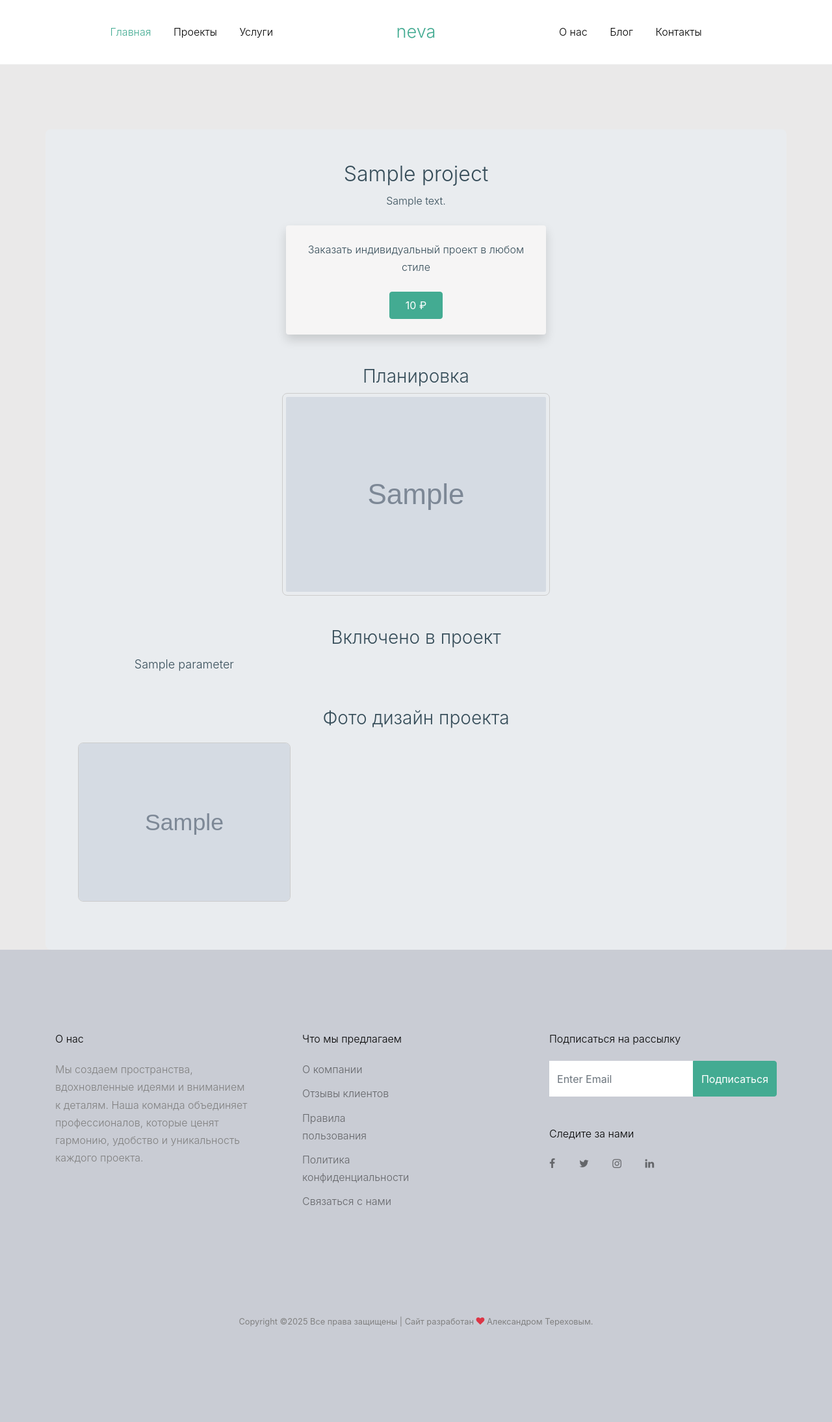
After one commit to musecollaboration/marga, a Django app: a page that uses templates/header.html in a window 1280 px wide. The commit adds this page. Shown: the whole page at 65% size. Run offline with Django 5.2, Linux system fonts and the light colour scheme; tables that the repository leaves empty hold one stand-in row (values such as "Sample post"); grey boxes marked "Sample" are stand-in pictures; some libraries are stand-ins or nearby versions; some web fonts are replaced.

Commit message:
Добавил странички для проектов и одного проекта

```diff
--- a/apps/marga_design/admin.py
+++ b/apps/marga_design/admin.py
@@ -40,13 +40,13 @@ class ProjectAdmin(admin.ModelAdmin):
     readonly_fields = ['created']
     search_fields = ['title']
     inlines = [ProjectParameterInline, ProjectImageInline]
-    list_display = ['title', 'price', 'published']
-    list_editable = ['price', 'published']
+    list_display = ['title', 'price', 'published', 'top_rating']
+    list_editable = ['price', 'published', 'top_rating']
     list_per_page = 10
     save_on_top = True
     ordering = ['-created']
     list_filter = ['published', 'price']
-    fields = ['title', 'price', 'published', 'description', 'plan_image', 'created']
+    fields = ['title','location','top_rating', 'price', 'published', 'description', 'created','plan_image']
     actions = ['on_published', 'off_published']
 
     @admin.action(description='Снять с публикации')
--- a/apps/marga_design/models.py
+++ b/apps/marga_design/models.py
@@ -8,7 +8,7 @@ from apps.services.utils import ProjectImagePath
 class Project(AutoSlugMixin):
     """Модель для проектов"""
     title = models.CharField(max_length=255, verbose_name='Название проекта')
-    # location = models.CharField(max_length=255, verbose_name='Локация')
+    location = models.CharField(max_length=255, null=True, verbose_name='Локация')
     description = models.TextField(verbose_name='Информация о проекте')
     price = models.IntegerField(blank=True, null=True, verbose_name='Цена проекта')
     plan_image = models.ImageField(upload_to=ProjectImagePath('plan_images'), blank=True, null=True,
@@ -18,7 +18,7 @@ class Project(AutoSlugMixin):
     updated = models.DateTimeField(auto_now=True, verbose_name='Дата обновления', help_text='Дата обновления проекта')
     published = models.BooleanField(default=True, verbose_name='Статус',
                                     help_text='Убрать галочку если нужно снять с публикации')
-    # top_rating = models.BooleanField(default=False, verbose_name='Рейтинг', help_text='Публикации на главной страницы')
+    top_rating = models.BooleanField(default=False, verbose_name='Рейтинг', help_text='Публикации на главной страницы')
 
     class Meta:
         ordering = ['-created']
@@ -43,7 +43,8 @@ class Parameter(AutoSlugMixin):
 
 class ProjectParameter(models.Model):
     """Связь параметров и проектов"""
-    parameter = models.ForeignKey(Parameter, on_delete=models.CASCADE, related_name='parameters_set', verbose_name='Параметры')
+    parameter = models.ForeignKey(Parameter, on_delete=models.CASCADE, related_name='parameters_set',
+                                  verbose_name='Параметры')
     project = models.ForeignKey(Project, on_delete=models.CASCADE, related_name='project_parameters_set')
 
     class Meta:
--- a/apps/marga_design/signals.py
+++ b/apps/marga_design/signals.py
@@ -9,7 +9,7 @@ from marga import settings
 from .models import AutoSlugMixin, Project, ProjectImage
 
 
-@receiver(pre_save)
+@receiver(pre_save, sender=Project)
 def update_slug_and_rename_project_folders(sender, instance, **kwargs):
     if not issubclass(sender, AutoSlugMixin):
         return
--- /dev/null
+++ b/apps/marga_design/templatetags/custom_filters.py
@@ -0,0 +1,8 @@
+from django import template
+
+register = template.Library()
+
+@register.filter
+def price_filter(value):
+    """Разбивает число на тысячные"""
+    return f'{value:,d}'.replace(',', ' ')
--- a/apps/marga_design/urls.py
+++ b/apps/marga_design/urls.py
@@ -5,4 +5,7 @@ from . import views
 app_name = 'marga_design'
 urlpatterns = [
     path('', views.MargaHome.as_view(template_name='marga_design/home.html'), name='index'),
+
+    path('projects/', views.MargaProjectsList.as_view(), name='projects_list'),
+    path('project<slug:slug>/', views.MargaProject.as_view(), name='project'),
 ]
--- a/apps/marga_design/views.py
+++ b/apps/marga_design/views.py
@@ -1,5 +1,5 @@
 from django.shortcuts import render
-from django.views.generic import ListView
+from django.views.generic import ListView, DetailView
 
 from apps.marga_design.models import Project
 
@@ -10,7 +10,24 @@ from apps.marga_design.models import Project
 class MargaHome(ListView):
     model = Project
     template_name = 'marga_design/home.html'
-    context_object_name = 'project_list'
+    context_object_name = 'projects_list'
+
 
     def get_queryset(self):
-        return Project.objects.all()
+        queryset = super().get_queryset()
+        queryset = queryset.filter(top_rating=True).order_by('?')[:4]
+        return queryset
+
+
+class MargaProject(DetailView):
+    model = Project
+    template_name = 'marga_design/project.html'
+    context_object_name = 'project'
+
+
+class MargaProjectsList(ListView):
+    model = Project
+    template_name = 'marga_design/projects_list.html'
+    context_object_name = 'projects_list'
+    paginate_by = 6
+    queryset = Project.objects.filter(published=True)
--- a/templates/header.html
+++ b/templates/header.html
@@ -5,7 +5,7 @@
                 <nav class="site-navigation text-right ml-auto" role="navigation">
                     <ul class="site-menu main-menu js-clone-nav ml-auto d-none d-lg-block">
                         <li class="active"><a href="{% url 'marga_design:index' %}" class="nav-link">Главная</a></li>
-                            <li><a href="project.html" class="nav-link">Проекты</a></li>
+                        <li><a href="{% url 'marga_design:projects_list' %}" class="nav-link">Проекты</a></li>
                         <li><a href="services.html" class="nav-link">Услуги</a></li>
                     </ul>
                 </nav>
--- /dev/null
+++ b/templates/marga_design/project.html
@@ -0,0 +1,78 @@
+{% extends 'index.html' %}
+{% load static %}
+{% load custom_filters %}
+
+{% block carousel %}
+
+{% endblock %}
+
+{% block content %}
+
+    <div class="container"
+         style="margin-top: 100px;
+         background-color: #e9ecef;
+         padding: 50px;
+         border-radius: 8px; ">
+
+        <!-- Заголовок проекта -->
+        <div class="text-center mb-4">
+            <h2>{{ project.title }}</h2>
+            <p>{{ project.description }}</p>
+        </div>
+
+        <div class="container mb-5">
+            <div class="text-center mx-auto p-4 bg-light shadow rounded" style="max-width: 400px;">
+                <form action="/" method="get">
+                    <label for="location" class="fw-bold fs-5 d-block">
+                        Заказать индивидуальный проект в любом стиле
+                    </label>
+                    <div>
+                        <button type="submit" class="btn btn-primary mt-3 px-4 py-2">
+                            {{ project.price|price_filter }} &#8381
+                        </button>
+                    </div>
+                </form>
+            </div>
+        </div>
+
+
+        <!-- Планировка -->
+        <div class="text-center mb-5">
+            <h3>Планировка</h3>
+            <img src="{{ project.plan_image.url }}"
+                 alt="Планировка проекта"
+                 class="img-fluid"
+                 style="max-width: 100%; border: 1px solid #ccc; border-radius: 8px; padding: 5px;">
+        </div>
+
+        <div class="text-center mb-5">
+            <h3>Включено в проект</h3>
+            <div class="row g-0">
+                {% for pr in project.project_parameters_set.all %}
+                    <div class="col-md-4">
+                        <p style="margin: 2px 5px; font-size: 18px;">{{ pr.parameter.title }}</p>
+                        <!-- Уменьшили отступы сверху и снизу -->
+                    </div>
+                {% endfor %}
+            </div>
+        </div>
+
+        <!-- Фото дизайн проекта -->
+        <div class="text-center">
+            <h3>Фото дизайн проекта</h3>
+            <div class="row" style="margin-top: 20px;">
+                {% for pr in project.images.all %}
+                    <div class="col-md-4 mb-4 d-flex justify-content-center">
+                        <div style="width: 100%; max-width: 350px; border: 1px solid #ccc; border-radius: 8px; overflow: hidden;">
+                            <img src="{{ pr.image.url }}"
+                                 alt="Изображение проекта"
+                                 class="img-fluid"
+                                 style="width: 100%; height: auto;">
+                        </div>
+                    </div>
+                {% endfor %}
+            </div>
+        </div>
+    </div>
+
+{% endblock %}
```
Also changed, not shown: templates/content_3.html (+5 -5 lines), templates/marga_design/projects_list.html (added, +30 -0 lines), apps/marga_design/migrations/0004_project_location_project_top_rating_and_more.py (added), apps/marga_design/templatetags/__init__.py (added), static/css/style.css (line endings or trailing spaces), 1 other file. Lines whose indentation alone changed are shown as unchanged.
